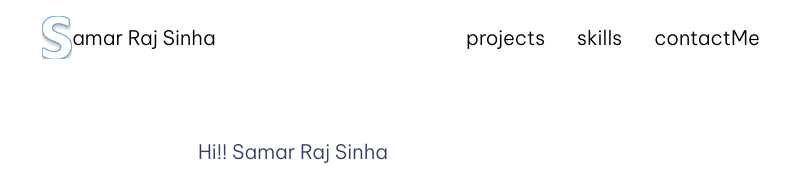
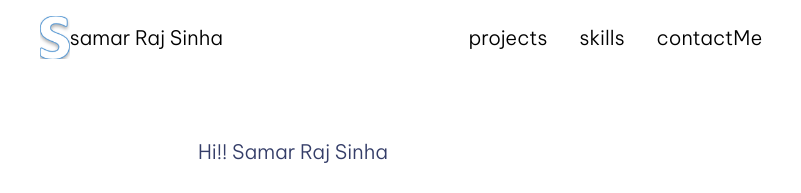
Before and after one commit to samarraj01/portfolio_website, a plain HTML site: page index.html in a window 1280 px wide. Shown: the top 193 px of the page, 207-1008 px from the left. Drawn offline with nearby package versions, Linux system fonts and the light colour scheme; files whose address does not match are found by name.

Commit message:
update index.html

```diff
--- a/index.html
+++ b/index.html
@@ -15,7 +15,7 @@
 
                 <div class="logoContainer">
                     <img src="userAsset/logo.png" class="logo" alt="">
-                    <div class="logo-text">amar Raj Sinha</div>
+                    <div class="logo-text">samar Raj Sinha</div>
                 </div>
 
                 <div class="nav-Items">
```
